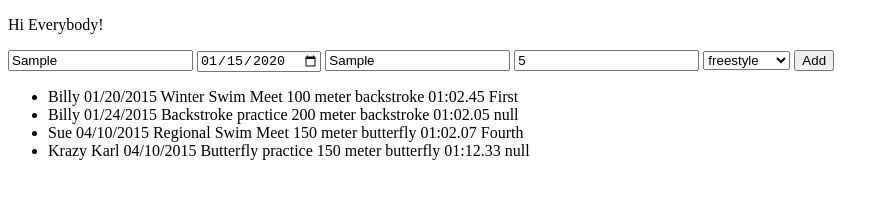
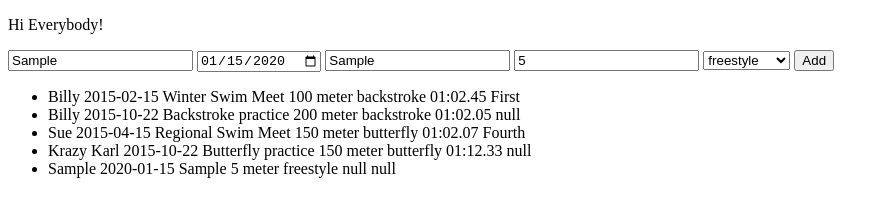
Before and after one commit to Karobka/swim_pr, a website: page public/index.html in a window 1280 px wide. Both pictures are taken after typing "Sample", "2020-01-15", "Sample", "5" into the empty fields and a click on the button "Add". Shown: the whole page, without its empty margins (0-889 px from the left). Drawn offline with nearby package versions, Linux system fonts and the light colour scheme.

Commit message:
adding to temp works

```diff
--- a/public/app.js
+++ b/public/app.js
@@ -5,7 +5,7 @@ var MOCK_STATS = {
             itemId: 11111,
             swimrId: "1j2k3l4",
             swimrName: "Billy",
-            itemDate: "01/20/2015",
+            itemDate: "2015-02-15",
             itemType: "swim meet",
             itemName: "Winter Swim Meet",
             itemStroke: "backstroke",
@@ -17,7 +17,7 @@ var MOCK_STATS = {
             itemId: 22222,
             swimrId: "1j2k3l4",
             swimrName: "Billy",
-            itemDate: "01/24/2015",
+            itemDate: "2015-10-22",
             itemType: "practice",
             itemName: "Backstroke practice",
             itemStroke: "backstroke",
@@ -29,7 +29,7 @@ var MOCK_STATS = {
             itemId: 33333,
             swimrId: "2aej3k4l5",
             swimrName: "Sue",
-            itemDate: "04/10/2015",
+            itemDate: "2015-04-15",
             itemType: "swim_meet",
             itemName: "Regional Swim Meet",
             itemStroke: "butterfly",
@@ -41,7 +41,7 @@ var MOCK_STATS = {
             itemId: 44444,
             swimrId: "3z4x5c6v",
             swimrName: "Krazy Karl",
-            itemDate: "04/10/2015",
+            itemDate: "2015-10-22",
             itemType: "practice",
             itemName: "Butterfly practice",
             itemStroke: "butterfly",
@@ -52,14 +52,25 @@ var MOCK_STATS = {
     ]
 };
 
+
 function getItems(callMeBack) {
     setTimeout(function(){ callMeBack(MOCK_STATS)}, 200);
 }
+//function that generates unique id nums
+function make_id() {
+    var item_id = 1;
+    return function(){
+        return item_id++;
+    }
+}
+var update_id = make_id();
 
+//function that displays objects from the array
 function displayItem(item) {
     for (index in item.swim_history){
+
         $('.results_list').append(
-                '<li>' + item.swim_history[index].swimrName + ' ' +
+                '<li class="event_record" value=' + update_id() + '>' + item.swim_history[index].swimrName + ' ' +
                     item.swim_history[index].itemDate + ' ' +
                     item.swim_history[index].itemName + ' ' +
                     item.swim_history[index].itemDistance + ' meter ' +
@@ -74,11 +85,36 @@ function getdisplayItems() {
     getItems(displayItem);
 }
 
-$(function() {
-    getdisplayItems();
-})
 
-$('.add_record').submit(function(event) {
-    event.preventDefault();
+/** loop through the array
+for (var i = 0; i != clickidthingy; i++){
+    swim_history.splic(clickidthingy, 1);
+    break;
+}
+ */
 
+$(document).ready(function(){
+    $(function() {getdisplayItems();});
+    $(".add_record").submit(function(event){
+        event.preventDefault();
+        $(".results_list").children().remove();
+        MOCK_STATS.swim_history.push(
+            { itemId: update_id(),
+            swimrName: $(".swimr_name").val(),
+            itemDate: $(".item_date").val(),
+            itemType: null,
+            itemName: $(".item_name").val(),
+            itemStroke: $(".item_stroke").val(),
+            itemDistance: $(".item_distance").val(),
+            finishTime: null,
+            ranking: null
+            }
+        );
+        getdisplayItems();
+        console.log(MOCK_STATS);
+    });
+    $(".event_record").on("click", function(){
+            var index = MOCK_STATS.swim_history.indexOf($(this).text());
+            alert(index);
+    });
 });
--- a/public/index.html
+++ b/public/index.html
@@ -2,31 +2,31 @@
 <html lang="en-US">
     <head>
         <meta charset="utf-8">
-        <title>SwimPB</title>
+        <title>SwimPR</title>
     </head>
     <body>
         <p>Hi Everybody!</p>
         <form action="" class="add_record">
             <label for="">
-                <input type="text" name="swimr_name" placeholder="Swimmer's Name">
+                <input type="text" class="swimr_name" name="swimr_name" placeholder="Swimmer's Name">
             </label>
             <label for="">
-                <input type="date" name="item_date" placeholder="Date">
+                <input type="date" class="item_date" name="item_date" placeholder="Date">
             </label>
             <label for="">
-                <input type="text" name="item_name" placeholder="Event Name">
+                <input type="text" class="item_name" name="item_name" placeholder="Event Name">
             </label>
             <label for="">
-                <input type="number" name="item_distance" placeholder="Distance">
+                <input type="number" class="item_distance" name="item_distance" placeholder="Distance">
             </label>
             <label for="">
-                <select name="stroke" id="item_stroke">
+                <select name="stroke" class="item_stroke">
                     <option value="freestyle">freestyle</option>
                     <option value="backstroke">backstroke</option>
                     <option value="butterfly">butterfly</option>
                 </select>
             </label>
-            <button type="submit">Add</button>
+            <button type="submit" value="Submit">Add</button>
         </form>
 
         <ul class="results_list">
```
